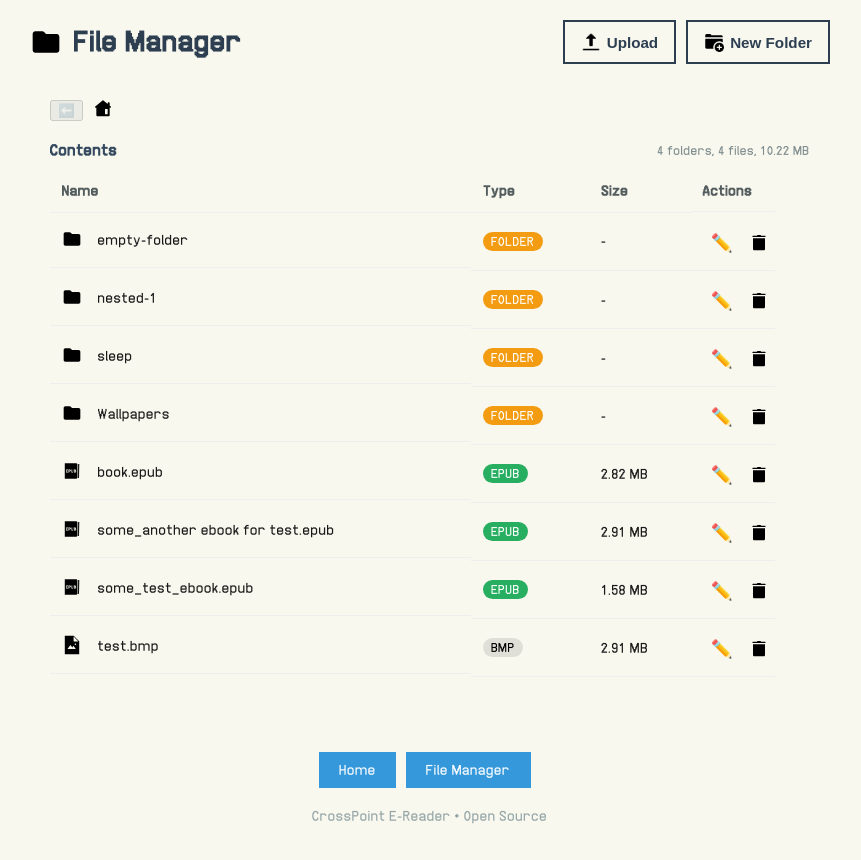
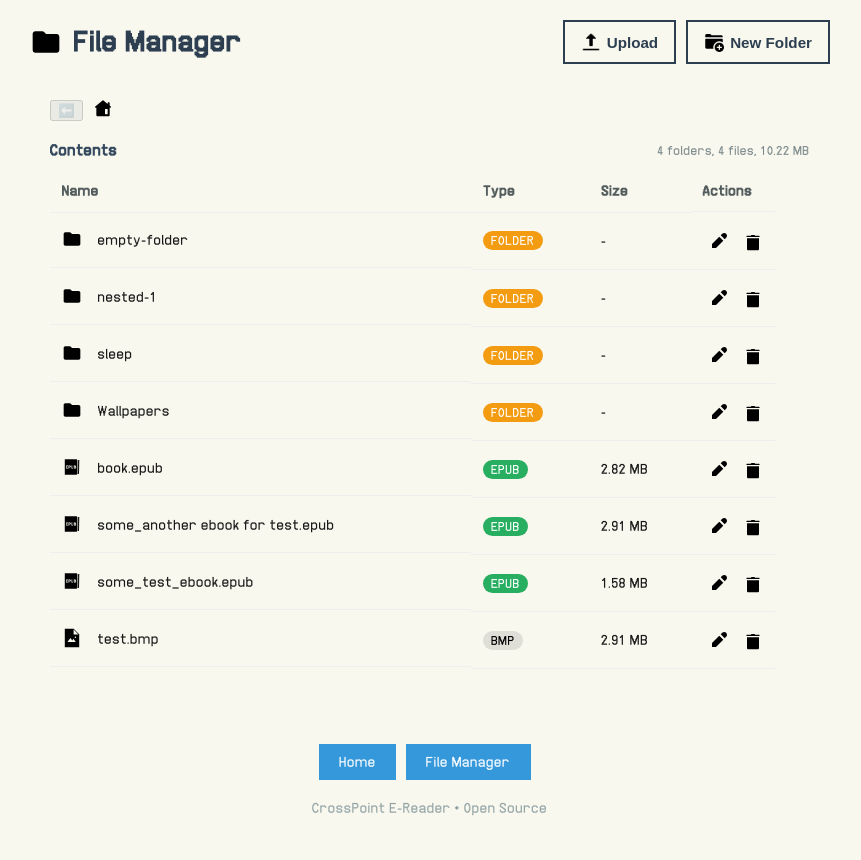
Before and after one commit to gebeto/crosspoint-web-manager, a React (Vite) app: page /#/files in a window 1280 px wide. Shown: the top 860 px of the page, without its empty margins (210-1071 px from the left). Built offline with nearby package versions, Linux system fonts and the light colour scheme.

Commit message:
update edit icons

```diff
--- a/src/pages/files/FilesTable.tsx
+++ b/src/pages/files/FilesTable.tsx
@@ -8,6 +8,7 @@ import ImageSvgPath from "@/icons/image.svg";
 import EpubSvgPath from "@/icons/epub.png";
 import TrashSvgPath from "@/icons/trash.svg";
 import HomeSvgPath from "@/icons/home.svg";
+import PencilSvgPath from "@/icons/pencil.svg";
 
 // function escapeHtml(unsafe: string) {
 //   return unsafe
@@ -57,7 +58,7 @@ const FileTableRow: React.FC<{
             title="Edit"
             onClick={() => onEdit(file)}
           >
-            ✏️
+            <img src={PencilSvgPath} width="16px" />
           </button>
           <button
             className="delete-btn"
@@ -101,7 +102,7 @@ const FileTableRow: React.FC<{
               onEdit(file);
             }}
           >
-            ✏️
+            <img src={PencilSvgPath} width="16px" />
           </button>
           <button
             onClick={(e) => {
@@ -142,7 +143,7 @@ const FileTableRow: React.FC<{
             title="Edit"
             onClick={() => onEdit(file)}
           >
-            ✏️
+            <img src={PencilSvgPath} width="16px" />
           </button>
           <button
             className="delete-btn"
```
Also changed, not shown: src/icons/pencil.svg (added), 1 other file (tests, documents, lock files or other folders).
